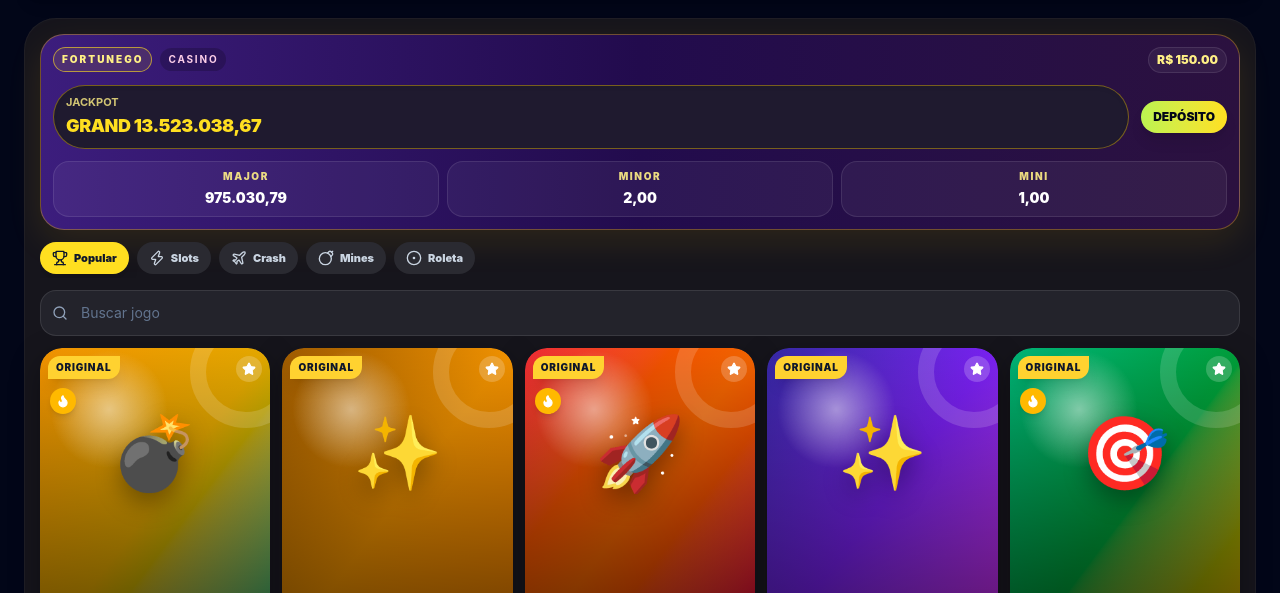
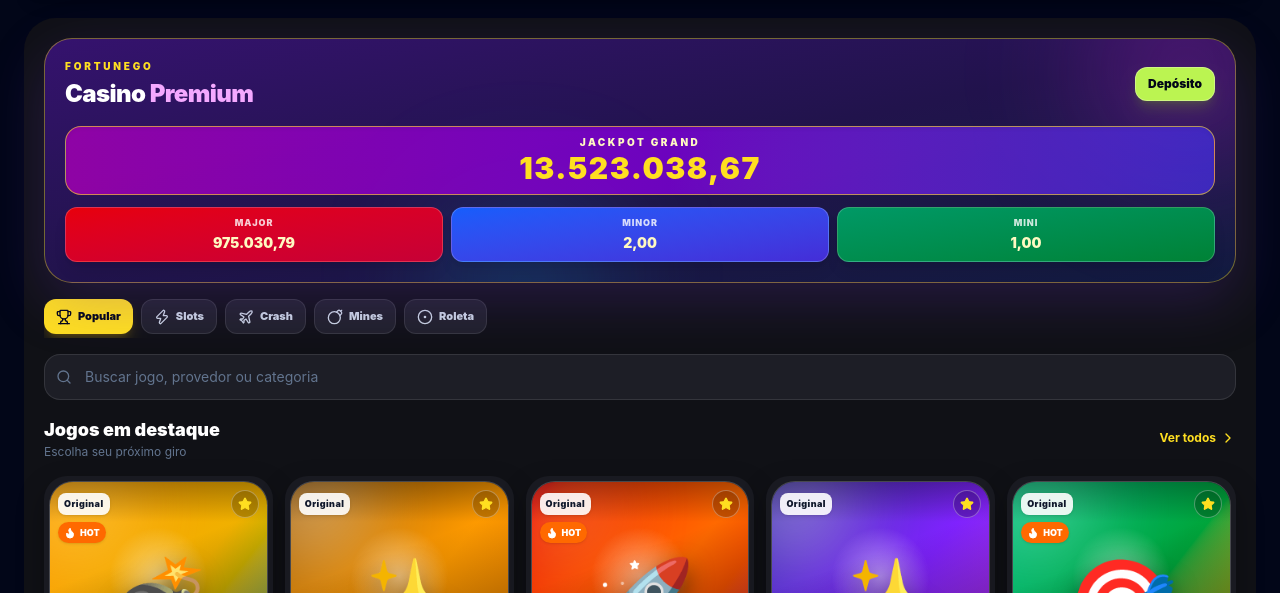
Before and after one commit to brunocassetari1981-ctrl/APK, a React (Vite) app: page / in a window 1280 px wide. Both pictures are taken after a click on the button "Casino & Slots". Shown: the part 162-755 px from the top of the page. Built offline with nearby package versions, Linux system fonts and the light colour scheme; no server answers.

Commit message:
style(casino): improve premium casino visibility and game discovery

```diff
--- a/src/components/CasinoView.tsx
+++ b/src/components/CasinoView.tsx
@@ -1,17 +1,7 @@
 import React, { useMemo, useState } from 'react';
 import {
-  Bomb,
-  CircleDot,
-  Coins,
-  Flame,
-  Plane,
-  Search,
-  ShieldCheck,
-  Sparkles,
-  Star,
-  Trophy,
-  Wallet,
-  Zap,
+  Bomb, CircleDot, Coins, Flame, Plane, Search, ShieldCheck, Sparkles,
+  Star, Trophy, Wallet, Zap, ChevronRight, Heart, Gift
 } from 'lucide-react';
 import { CASINO_GAMES } from '../data/casinoGames';
 import { CasinoCategory, CasinoGame } from '../types';
@@ -21,7 +11,7 @@
 import { RouletteGameModal } from './RouletteGameModal';
 import { SlotGameModal } from './SlotGameModal';
 
-const categoryList: { id: CasinoCategory; label: string; icon: React.ReactNode }[] = [
+const categories: { id: CasinoCategory; label: string; icon: React.ReactNode }[] = [
   { id: 'all', label: 'Popular', icon: <Trophy className="h-4 w-4" /> },
   { id: 'slots', label: 'Slots', icon: <Zap className="h-4 w-4" /> },
   { id: 'crash', label: 'Crash', icon: <Plane className="h-4 w-4" /> },
@@ -29,49 +19,40 @@
   { id: 'roulette', label: 'Roleta', icon: <CircleDot className="h-4 w-4" /> },
 ];
 
-const visualByGame: Record<string, { emoji: string; gradient: string }> = {
-  fortune_rabbit: { emoji: '🐰', gradient: 'from-pink-400 via-pink-500 to-orange-400' },
-  fortune_dragon: { emoji: '🐲', gradient: 'from-cyan-400 via-sky-500 to-orange-500' },
-  fortune_tiger: { emoji: '🐯', gradient: 'from-orange-500 via-amber-500 to-yellow-500' },
-  fortune_rabbit_2: { emoji: '🐰', gradient: 'from-violet-500 via-fuchsia-500 to-pink-500' },
-  fortune_ox: { emoji: '🐂', gradient: 'from-red-500 via-orange-500 to-amber-400' },
-  pinata_wins: { emoji: '🪅', gradient: 'from-cyan-400 via-blue-500 to-orange-400' },
-  fortune_snake: { emoji: '🐍', gradient: 'from-pink-500 via-red-400 to-fuchsia-600' },
-  mr_treasures_fortune: { emoji: '👑', gradient: 'from-indigo-500 via-violet-600 to-slate-700' },
-  treasure_bowl: { emoji: '🐉', gradient: 'from-emerald-500 via-lime-500 to-orange-500' },
-  lucky_cat: { emoji: '🐱', gradient: 'from-pink-500 via-purple-500 to-indigo-500' },
-  mines: { emoji: '💣', gradient: 'from-amber-500 via-yellow-500 to-emerald-500' },
-  crash: { emoji: '🚀', gradient: 'from-red-500 via-orange-500 to-rose-600' },
-  roulette: { emoji: '🎯', gradient: 'from-emerald-500 via-green-600 to-yellow-500' },
+const artwork: Record<string, { emoji: string; gradient: string; glow: string }> = {
+  fortune_rabbit: { emoji: '🐰', gradient: 'from-fuchsia-500 via-pink-500 to-orange-400', glow: 'bg-pink-300' },
+  fortune_dragon: { emoji: '🐲', gradient: 'from-cyan-400 via-blue-600 to-orange-500', glow: 'bg-cyan-300' },
+  fortune_tiger: { emoji: '🐯', gradient: 'from-orange-500 via-red-500 to-yellow-400', glow: 'bg-orange-300' },
+  fortune_rabbit_2: { emoji: '🐰', gradient: 'from-violet-600 via-fuchsia-500 to-pink-400', glow: 'bg-fuchsia-300' },
+  fortune_ox: { emoji: '🐂', gradient: 'from-red-600 via-orange-500 to-amber-300', glow: 'bg-red-300' },
+  pinata_wins: { emoji: '🪅', gradient: 'from-cyan-400 via-blue-500 to-orange-400', glow: 'bg-yellow-300' },
+  fortune_snake: { emoji: '🐍', gradient: 'from-emerald-500 via-cyan-500 to-fuchsia-500', glow: 'bg-emerald-300' },
+  mr_treasures_fortune: { emoji: '👑', gradient: 'from-indigo-700 via-violet-600 to-slate-700', glow: 'bg-violet-300' },
+  treasure_bowl: { emoji: '🐉', gradient: 'from-emerald-500 via-lime-500 to-orange-500', glow: 'bg-lime-300' },
+  lucky_cat: { emoji: '🐱', gradient: 'from-yellow-500 via-orange-400 to-rose-500', glow: 'bg-yellow-200' },
+  mines: { emoji: '💣', gradient: 'from-amber-500 via-yellow-500 to-emerald-500', glow: 'bg-yellow-200' },
+  crash: { emoji: '🚀', gradient: 'from-red-600 via-orange-500 to-rose-600', glow: 'bg-orange-300' },
+  roulette: { emoji: '🎯', gradient: 'from-emerald-500 via-green-600 to-yellow-500', glow: 'bg-emerald-200' },
 };
 
-function GamePoster({ game }: { game: CasinoGame }) {
-  const visual = visualByGame[game.id] ?? { emoji: '✨', gradient: game.gradient };
-
+function Poster({ game }: { game: CasinoGame }) {
+  const art = artwork[game.id] ?? { emoji: '✨', gradient: game.gradient, glow: 'bg-white' };
   return (
-    <div className={`relative aspect-[3/4] overflow-hidden rounded-[1.35rem] bg-gradient-to-br ${visual.gradient}`}>
-      <div className="absolute inset-0 bg-[radial-gradient(circle_at_30%_20%,rgba(255,255,255,0.5),transparent_20%),linear-gradient(180deg,rgba(0,0,0,0.05),rgba(0,0,0,0.6))]" />
-      <div className="absolute -right-8 -top-8 h-28 w-28 rounded-full border-[16px] border-white/15" />
-      <div className="relative z-10 flex items-start justify-between p-2">
-        <span className="rounded-br-xl rounded-tl-xl bg-amber-300 px-2 py-1 text-[10px] font-black uppercase tracking-[0.08em] text-slate-900 shadow-lg">
-          {game.studio}
-        </span>
-        <span className="rounded-full bg-white/20 p-1.5 text-white backdrop-blur-sm">
-          <Star className="h-3.5 w-3.5 fill-white" />
-        </span>
+    <div className={`relative aspect-[0.78] overflow-hidden rounded-[1.45rem] bg-gradient-to-br ${art.gradient} ring-1 ring-white/20`}>
+      <div className={`absolute -left-8 -top-8 h-28 w-28 rounded-full ${art.glow} opacity-40 blur-2xl`} />
+      <div className="absolute inset-0 bg-[radial-gradient(circle_at_50%_34%,rgba(255,255,255,.45),transparent_23%),linear-gradient(160deg,transparent_30%,rgba(0,0,0,.75))]" />
+      <div className="absolute inset-x-0 top-0 h-10 bg-gradient-to-b from-black/30 to-transparent" />
+      <div className="relative z-10 flex items-center justify-between p-2">
+        <span className="rounded-lg bg-white/90 px-1.5 py-1 text-[9px] font-black tracking-wider text-slate-900 shadow">{game.studio}</span>
+        <span className="rounded-full border border-white/30 bg-black/20 p-1.5 text-white backdrop-blur"><Star className="h-3.5 w-3.5 fill-yellow-300 text-yellow-300" /></span>
       </div>
-      {game.isHot && (
-        <span className="absolute left-2.5 top-10 z-10 rounded-full bg-amber-400 p-1.5 shadow-md">
-          <Flame className="h-3.5 w-3.5 fill-white text-white" />
-        </span>
-      )}
-      <div className="absolute inset-x-0 top-[22%] flex items-center justify-center">
-        <span className="select-none text-6xl drop-shadow-[0_10px_12px_rgba(0,0,0,0.35)] sm:text-7xl" role="img" aria-label={game.name}>
-          {visual.emoji}
-        </span>
+      {game.isHot && <span className="absolute left-2 top-10 z-10 inline-flex items-center gap-1 rounded-full bg-orange-500 px-1.5 py-1 text-[9px] font-black uppercase text-white shadow"><Flame className="h-3 w-3 fill-white" />Hot</span>}
+      <div className="absolute inset-x-0 top-[20%] flex justify-center">
+        <span className="select-none text-[4.5rem] drop-shadow-[0_12px_12px_rgba(0,0,0,.5)] transition duration-300 group-hover:scale-110 sm:text-[5.5rem]" role="img" aria-label={game.name}>{art.emoji}</span>
       </div>
-      <div className="absolute inset-x-0 bottom-0 z-10 bg-gradient-to-t from-black/85 via-black/35 to-transparent px-2.5 pb-2.5 pt-8">
-        <h3 className="text-center text-sm font-black leading-tight text-white drop-shadow sm:text-base">{game.name}</h3>
+      <div className="absolute bottom-0 inset-x-0 z-10 px-2 pb-2 pt-10 text-center">
+        <h3 className="text-[13px] font-black leading-tight text-white drop-shadow-md sm:text-sm">{game.name}</h3>
+        <div className="mt-1 flex items-center justify-center gap-1 text-[9px] font-bold text-white/75"><Sparkles className="h-3 w-3 text-yellow-300" /> RTP {game.rtp}</div>
       </div>
     </div>
   );
@@ -79,15 +60,13 @@
 
 export const CasinoView: React.FC = () => {
   const { user, setActiveTab, showToast } = useApp();
-  const [selectedCategory, setSelectedCategory] = useState<CasinoCategory>('all');
-  const [searchQuery, setSearchQuery] = useState('');
+  const [category, setCategory] = useState<CasinoCategory>('all');
+  const [query, setQuery] = useState('');
   const [activeGame, setActiveGame] = useState<CasinoGame | null>(null);
 
-  const filteredGames = useMemo(() => CASINO_GAMES.filter(game => {
-    const categoryMatch = selectedCategory === 'all' || game.category === selectedCategory;
-    const queryMatch = game.name.toLowerCase().includes(searchQuery.toLowerCase());
-    return categoryMatch && queryMatch;
-  }), [searchQuery, selectedCategory]);
+  const games = useMemo(() => CASINO_GAMES.filter(game =>
+    (category === 'all' || game.category === category) && game.name.toLowerCase().includes(query.toLowerCase())
+  ), [category, query]);
 
   if (activeGame) {
     if (activeGame.category === 'mines') return <MinesGameModal game={activeGame} onBack={() => setActiveGame(null)} />;
@@ -96,77 +75,40 @@
     return <SlotGameModal game={activeGame} onBack={() => setActiveGame(null)} />;
   }
 
-  const openWallet = () => setActiveTab('wallet');
-
   return (
-    <section className="min-h-[calc(100vh-7rem)] space-y-3 rounded-[2rem] bg-[#16151c] p-3 text-white shadow-[inset_0_0_0_1px_rgba(255,255,255,0.04)] sm:p-4">
-      <div className="overflow-hidden rounded-[1.5rem] border border-yellow-400/35 bg-gradient-to-r from-[#3c1d7d] via-[#220b4d] to-[#2b113f] p-3 shadow-[0_12px_34px_rgba(255,185,0,0.1)]">
-        <div className="flex items-center justify-between gap-2">
-          <div className="flex items-center gap-2">
-            <div className="rounded-full border border-yellow-300/60 bg-yellow-300/10 px-2 py-1 text-[10px] font-black uppercase tracking-[0.2em] text-yellow-200">FortuneGo</div>
-            <div className="rounded-full bg-black/20 px-2 py-1 text-[10px] font-bold uppercase tracking-[0.18em] text-pink-200">Casino</div>
-          </div>
-          <div className="rounded-full border border-white/10 bg-white/5 px-2 py-1 text-xs font-black text-yellow-200">
-            R$ {user.balance.toFixed(2)}
-          </div>
+    <section className="min-h-[calc(100vh-7rem)] space-y-4 rounded-[2rem] bg-[#101116] p-3 text-white sm:p-5">
+      <div className="relative overflow-hidden rounded-[1.75rem] border border-yellow-300/40 bg-gradient-to-br from-[#35126e] via-[#21134c] to-[#111b3f] p-4 shadow-[0_18px_55px_rgba(101,49,190,.25)] sm:p-5">
+        <div className="pointer-events-none absolute -right-12 -top-16 h-48 w-48 rounded-full bg-fuchsia-500/25 blur-3xl" />
+        <div className="pointer-events-none absolute -bottom-20 left-1/3 h-40 w-40 rounded-full bg-cyan-400/20 blur-3xl" />
+        <div className="relative flex items-center justify-between">
+          <div><div className="text-[10px] font-black uppercase tracking-[.28em] text-yellow-300">FortuneGo</div><div className="mt-1 text-xl font-black tracking-tight sm:text-2xl">Casino <span className="text-fuchsia-300">Premium</span></div></div>
+          <button onClick={() => setActiveTab('wallet')} className="rounded-xl border border-lime-200/70 bg-lime-300 px-3 py-2 text-xs font-black text-slate-950 shadow-lg shadow-lime-500/20">Depósito</button>
         </div>
-        <div className="mt-3 flex items-center gap-3">
-          <div className="flex-1 rounded-full border border-yellow-400/40 bg-[#1f1a2f] px-3 py-2 text-[11px] font-bold text-yellow-200 shadow-inner">
-            <span className="opacity-80">JACKPOT</span>
-            <div className="mt-0.5 text-lg font-black tracking-tight text-yellow-300">GRAND 13.523.038,67</div>
-          </div>
-          <button onClick={openWallet} className="rounded-full bg-gradient-to-r from-lime-300 to-yellow-300 px-3 py-2 text-xs font-black uppercase text-slate-950 shadow-lg">Depósito</button>
+        <div className="relative mt-4 rounded-2xl border border-yellow-300/60 bg-gradient-to-r from-fuchsia-700/80 via-purple-700/80 to-indigo-700/80 px-3 py-2 text-center shadow-inner">
+          <div className="text-[10px] font-black uppercase tracking-[.25em] text-yellow-100">Jackpot Grand</div>
+          <div className="text-2xl font-black tracking-wider text-yellow-300 sm:text-3xl">13.523.038,67</div>
         </div>
-        <div className="mt-3 grid grid-cols-3 gap-2 text-xs font-black">
-          {[['MAJOR', '975.030,79'], ['MINOR', '2,00'], ['MINI', '1,00']].map(([label, value]) => (
-            <div key={label} className="rounded-2xl border border-white/10 bg-white/5 px-2 py-2 text-center">
-              <div className="text-[10px] uppercase tracking-[0.16em] text-yellow-200/90">{label}</div>
-              <div className="mt-1 text-sm font-black text-white">{value}</div>
-            </div>
-          ))}
+        <div className="relative mt-3 grid grid-cols-3 gap-2 text-center">
+          {[['MAJOR', '975.030,79', 'from-red-600 to-rose-700'], ['MINOR', '2,00', 'from-blue-600 to-indigo-700'], ['MINI', '1,00', 'from-emerald-600 to-green-700']].map(([label, value, color]) => <div key={label} className={`rounded-xl border border-white/20 bg-gradient-to-br ${color} px-1 py-2 shadow-lg`}><div className="text-[9px] font-black tracking-widest text-white/80">{label}</div><div className="mt-1 text-sm font-black text-yellow-100">{value}</div></div>)}
         </div>
       </div>
 
       <div className="flex gap-2 overflow-x-auto pb-1">
-        {categoryList.map(category => (
-          <button key={category.id} onClick={() => setSelectedCategory(category.id)} className={`flex shrink-0 items-center gap-1.5 rounded-full px-3 py-2 text-[11px] font-black transition ${selectedCategory === category.id ? 'bg-yellow-300 text-slate-900 shadow-lg' : 'bg-[#2a2a31] text-slate-300'}`}>
-            {category.icon}{category.label}
-          </button>
-        ))}
+        {categories.map(item => <button key={item.id} onClick={() => setCategory(item.id)} className={`flex shrink-0 items-center gap-1.5 rounded-xl px-3 py-2 text-[11px] font-black transition ${category === item.id ? 'bg-yellow-300 text-slate-950 shadow-lg shadow-yellow-400/20' : 'border border-white/10 bg-[#20212a] text-slate-300 hover:bg-[#2b2d39]'}`}>{item.icon}{item.label}</button>)}
       </div>
 
-      <div className="relative">
-        <Search className="absolute left-3 top-1/2 h-4 w-4 -translate-y-1/2 text-slate-400" />
-        <input value={searchQuery} onChange={event => setSearchQuery(event.target.value)} placeholder="Buscar jogo" className="w-full rounded-2xl border border-white/10 bg-[#23232b] py-3 pl-10 pr-3 text-sm text-white outline-none placeholder:text-slate-500 focus:border-yellow-300" />
+      <div className="relative"><Search className="absolute left-3 top-1/2 h-4 w-4 -translate-y-1/2 text-slate-500" /><input value={query} onChange={event => setQuery(event.target.value)} placeholder="Buscar jogo, provedor ou categoria" className="w-full rounded-2xl border border-white/10 bg-[#1d1e26] py-3 pl-10 pr-4 text-sm text-white outline-none transition placeholder:text-slate-500 focus:border-yellow-300/70 focus:ring-2 focus:ring-yellow-300/10" /></div>
+
+      <div className="flex items-center justify-between"><div><div className="text-lg font-black">Jogos em destaque</div><div className="text-xs text-slate-500">Escolha seu próximo giro</div></div><button onClick={() => setCategory('all')} className="flex items-center gap-1 text-xs font-bold text-yellow-300">Ver todos <ChevronRight className="h-4 w-4" /></button></div>
+
+      <div className="grid grid-cols-2 gap-3 sm:grid-cols-3 md:grid-cols-4 lg:grid-cols-5">
+        {games.map(game => <button key={game.id} onClick={() => setActiveGame(game)} className="group rounded-[1.45rem] bg-[#191a21] p-1.5 text-left shadow-[0_12px_28px_rgba(0,0,0,.32)] transition duration-300 hover:-translate-y-1 hover:bg-[#242531] hover:shadow-[0_16px_35px_rgba(0,0,0,.45)]" aria-label={`Abrir ${game.name}`}><Poster game={game} /><div className="flex items-center justify-between px-1.5 pb-1 pt-2 text-[10px]"><span className="text-slate-500">a partir de R$ {game.minBet.toFixed(2)}</span><span className="font-black text-emerald-300">JOGAR</span></div></button>)}
       </div>
+      {games.length === 0 && <div className="rounded-2xl border border-dashed border-white/10 py-12 text-center text-sm text-slate-500">Nenhum jogo encontrado.</div>}
 
-      <div className="grid grid-cols-3 gap-2.5 sm:gap-3 md:grid-cols-4 lg:grid-cols-5">
-        {filteredGames.map(game => (
-          <button key={game.id} onClick={() => setActiveGame(game)} className="group overflow-hidden rounded-[1.4rem] bg-[#1e1e25] p-0 text-left shadow-[0_10px_30px_rgba(0,0,0,0.35)] transition hover:-translate-y-0.5 hover:ring-2 hover:ring-yellow-300/70" aria-label={`Abrir ${game.name}`}>
-            <GamePoster game={game} />
-            <div className="flex items-center justify-between gap-2 px-2 py-2 text-[10px] text-slate-300"><span>Min. R$ {game.minBet.toFixed(2)}</span><span className="inline-flex items-center gap-1 font-black text-emerald-300"><Sparkles className="h-3 w-3" />Jogar</span></div>
-          </button>
-        ))}
-      </div>
-
-      {filteredGames.length === 0 && <div className="rounded-[1.25rem] border border-dashed border-white/10 py-12 text-center text-sm text-slate-400">Nenhum jogo encontrado.</div>}
-
-      <div className="flex items-center justify-center gap-2 border-t border-white/10 pt-3 text-[10px] text-slate-400"><ShieldCheck className="h-3.5 w-3.5 text-emerald-400" />Jogos demonstrativos FortuneGo · jogue com responsabilidade</div>
-
-      <div className="grid grid-cols-5 gap-2 rounded-[1.3rem] bg-[#1d1d23] px-2 py-2 text-[10px] font-bold text-slate-300">
-        {[
-          { label: 'Começar', action: () => setActiveTab('home'), icon: '⌂' },
-          { label: 'Ofertas', action: () => showToast('Ofertas em breve'), icon: '★' },
-          { label: 'Depósito', action: openWallet, icon: '◫' },
-          { label: 'Suporte', action: () => showToast('Suporte em breve'), icon: '☎' },
-          { label: 'Perfil', action: () => showToast('Abra Perfil pelo menu principal'), icon: '◉' },
-        ].map(item => <button key={item.label} onClick={item.action} className="flex flex-col items-center gap-1 rounded-xl py-2 hover:bg-white/5"><span className="text-base text-white">{item.icon}</span><span>{item.label}</span></button>)}
-      </div>
-
-      <button onClick={openWallet} className="flex w-full items-center justify-between gap-2 rounded-[1.3rem] bg-[#1d1d23] p-2 text-left text-sm hover:bg-[#25252d]">
-        <span className="flex items-center gap-2"><span className="rounded-full bg-emerald-500/20 p-2 text-emerald-300"><Wallet className="h-4 w-4" /></span><span><span className="block text-[10px] uppercase tracking-[0.18em] text-slate-400">Saldo atual</span><strong className="text-white">R$ {user.balance.toFixed(2)}</strong></span></span>
-        <span className="rounded-full bg-gradient-to-r from-pink-500 to-violet-500 px-3 py-2 text-xs font-black uppercase text-white">Carteira</span>
-      </button>
+      <div className="flex items-center justify-center gap-2 border-t border-white/10 pt-3 text-[10px] text-slate-500"><ShieldCheck className="h-3.5 w-3.5 text-emerald-400" /> Ambiente demonstrativo FortuneGo · jogue com responsabilidade</div>
+      <button onClick={() => setActiveTab('wallet')} className="flex w-full items-center justify-between rounded-2xl border border-white/10 bg-[#1b1c23] p-3 text-left hover:bg-[#242631]"><span className="flex items-center gap-2"><span className="rounded-xl bg-emerald-500/15 p-2 text-emerald-300"><Wallet className="h-5 w-5" /></span><span><span className="block text-[10px] uppercase tracking-widest text-slate-500">Saldo disponível</span><strong className="text-white">R$ {user.balance.toFixed(2)}</strong></span></span><span className="rounded-xl bg-gradient-to-r from-pink-500 to-violet-500 px-3 py-2 text-xs font-black">CARTEIRA</span></button>
+      <div className="grid grid-cols-5 rounded-2xl bg-[#1b1c23] p-1 text-[10px] font-bold text-slate-400"><button onClick={() => setActiveTab('home')} className="rounded-xl p-2 hover:bg-white/5">⌂<br />Início</button><button onClick={() => showToast('Ofertas em breve')} className="rounded-xl p-2 hover:bg-white/5"><Gift className="mx-auto h-4 w-4" />Ofertas</button><button onClick={() => setActiveTab('wallet')} className="rounded-xl p-2 hover:bg-white/5"><Coins className="mx-auto h-4 w-4" />Carteira</button><button onClick={() => showToast('Suporte em breve')} className="rounded-xl p-2 hover:bg-white/5">☎<br />Suporte</button><button onClick={() => showToast('Perfil pelo menu principal')} className="rounded-xl p-2 hover:bg-white/5"><Heart className="mx-auto h-4 w-4" />Perfil</button></div>
     </section>
   );
 };
```
